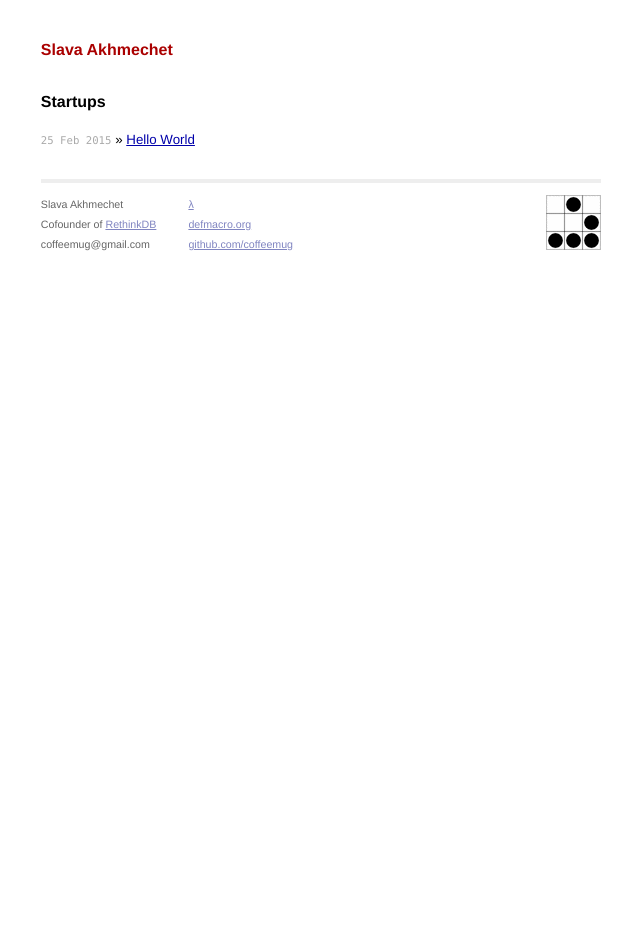
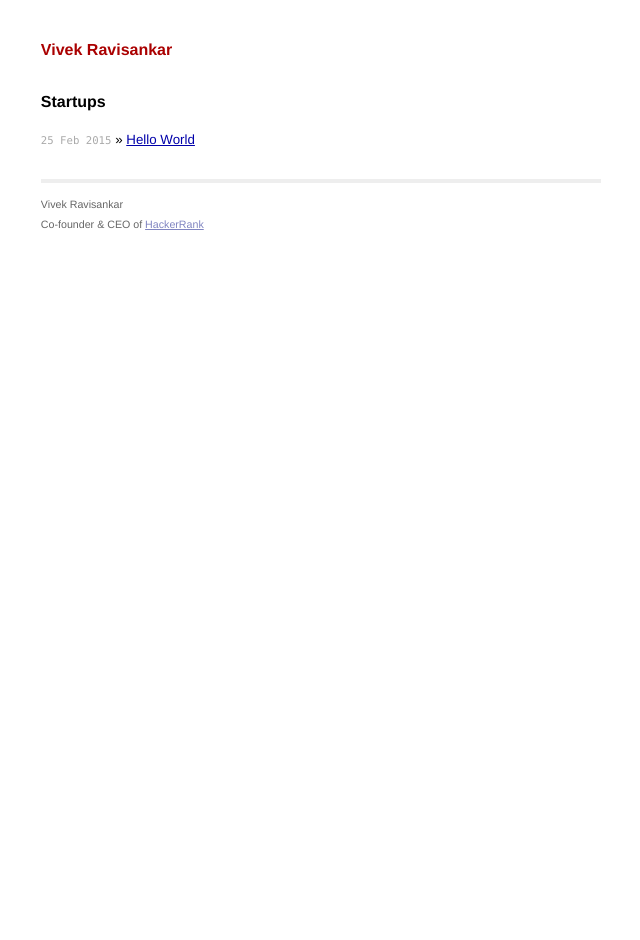
Before and after one commit to rvivek/rvivek.github.io, a Jekyll site: the page built from index.html, in a window 1280 px wide. Shown: the whole page, without its empty margins (319-959 px from the left). Built offline with Jekyll 4.4.1, drawn with Linux system fonts in a browser that asks for light colours; Markdown is read by kramdown in place of the engine named in the settings.

Commit message:
changing more

```diff
--- a/_layouts/default.html
+++ b/_layouts/default.html
@@ -3,7 +3,7 @@
 <head>
    <meta http-equiv="content-type" content="text/html; charset=utf-8" />
    <title>{{ page.title }}</title>
-   <meta name="author" content="Slava Akhmechet" />
+   <meta name="author" content="Vivek Ravisankar" />
 
    <!-- syntax highlighting CSS -->
    <link rel="stylesheet" href="/css/syntax.css" type="text/css" />
@@ -19,7 +19,7 @@
 
 <div class="site">
   <div class="title">
-    <a href="/">Slava Akhmechet</a>
+    <a href="/">Vivek Ravisankar</a>
   </div>
 
   {{ content }}
@@ -27,24 +27,11 @@
   <div class="footer">
     <div class="contact">
       <p>
-        Slava Akhmechet<br />
-        Cofounder of <a href="http://www.rethinkdb.com">RethinkDB</a><br />
-        coffeemug@gmail.com
+        Vivek Ravisankar<br />
+        Co-founder & CEO of <a href="http://www.hackerrank.com">HackerRank</a><br />
       </p>
     </div>
-    <div class="contact">
-      <p>
-        <a href="http://www.youtube.com/watch?v=B-YrZMR9QXc">&#955;</a><br />
-        <a href="http://www.defmacro.org">defmacro.org</a><br />
-        <a href="http://github.com/coffeemug/">github.com/coffeemug</a><br />
-      </p>
-    </div>
-    <div class="icon">
-      <img src="/images/glider.png" alt="hacker emblem" />
-    </div>
   </div>
-  <link rel="alternate" type="application/atom+xml" title="defmacro.org" href="/feed.atom" />
-</div>
 
 </body>
 </html>
```
Also changed, not shown: 1 other file.
